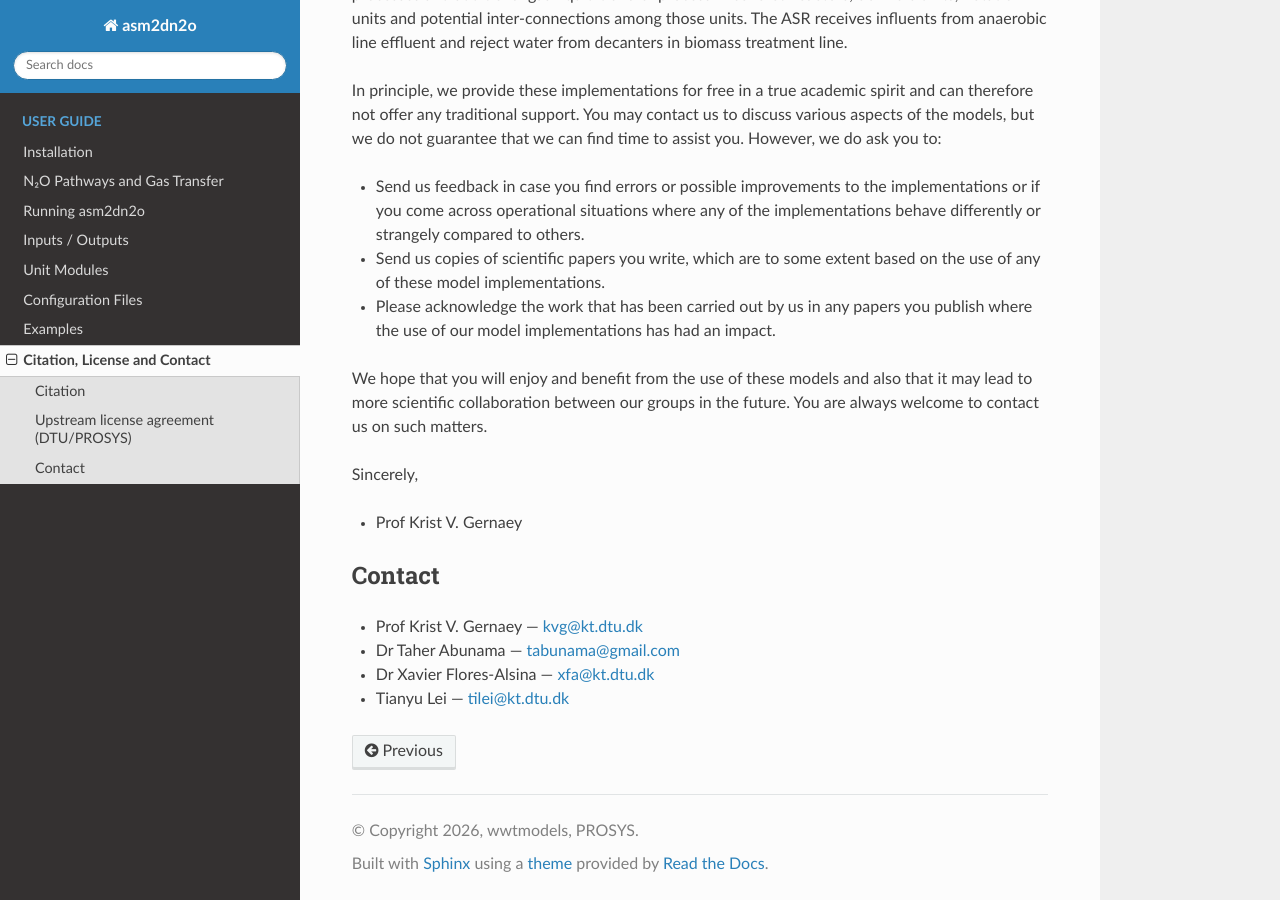
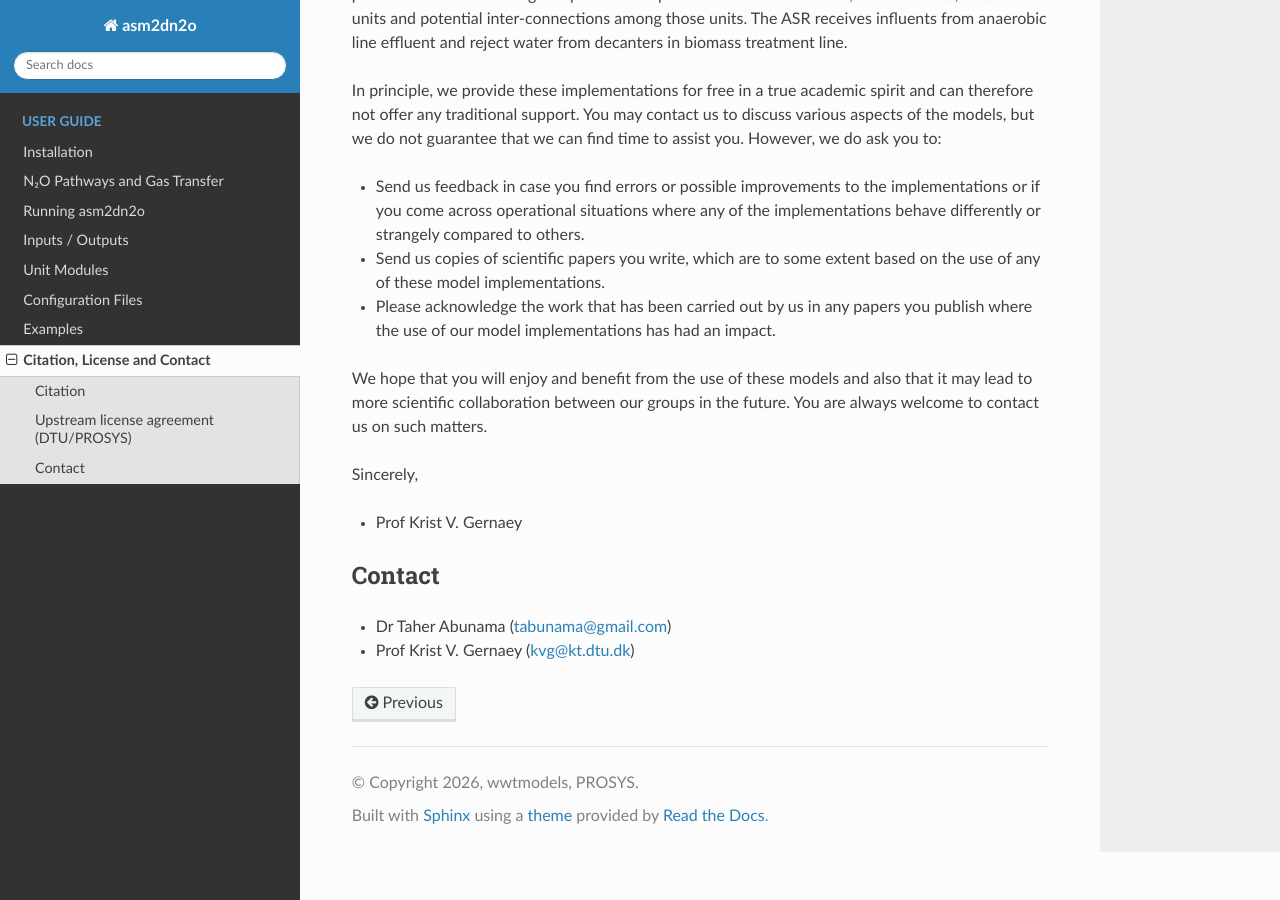
Before and after one commit to tabunama/asm2dn2o, a Sphinx documentation site: the page built from docs/source/citation_license_contact.rst, in a window 1280 px wide and 900 px high, scrolled down 817 px. Built offline with Sphinx 7.4.7 and the Read the Docs theme 3.1.0, drawn with Linux system fonts in a browser that asks for light colours.

Commit message:
Update docs

```diff
--- a/docs/source/citation_license_contact.rst
+++ b/docs/source/citation_license_contact.rst
@@ -61,7 +61,5 @@ Sincerely,
 Contact
 -------
 
-- Prof Krist V. Gernaey — kvg@kt.dtu.dk
-- Dr Taher Abunama — tabunama@gmail.com
-- Dr Xavier Flores-Alsina — xfa@kt.dtu.dk
-- Tianyu Lei — tilei@kt.dtu.dk
+- Dr Taher Abunama (tabunama@gmail.com)
+- Prof Krist V. Gernaey (kvg@kt.dtu.dk)
```
